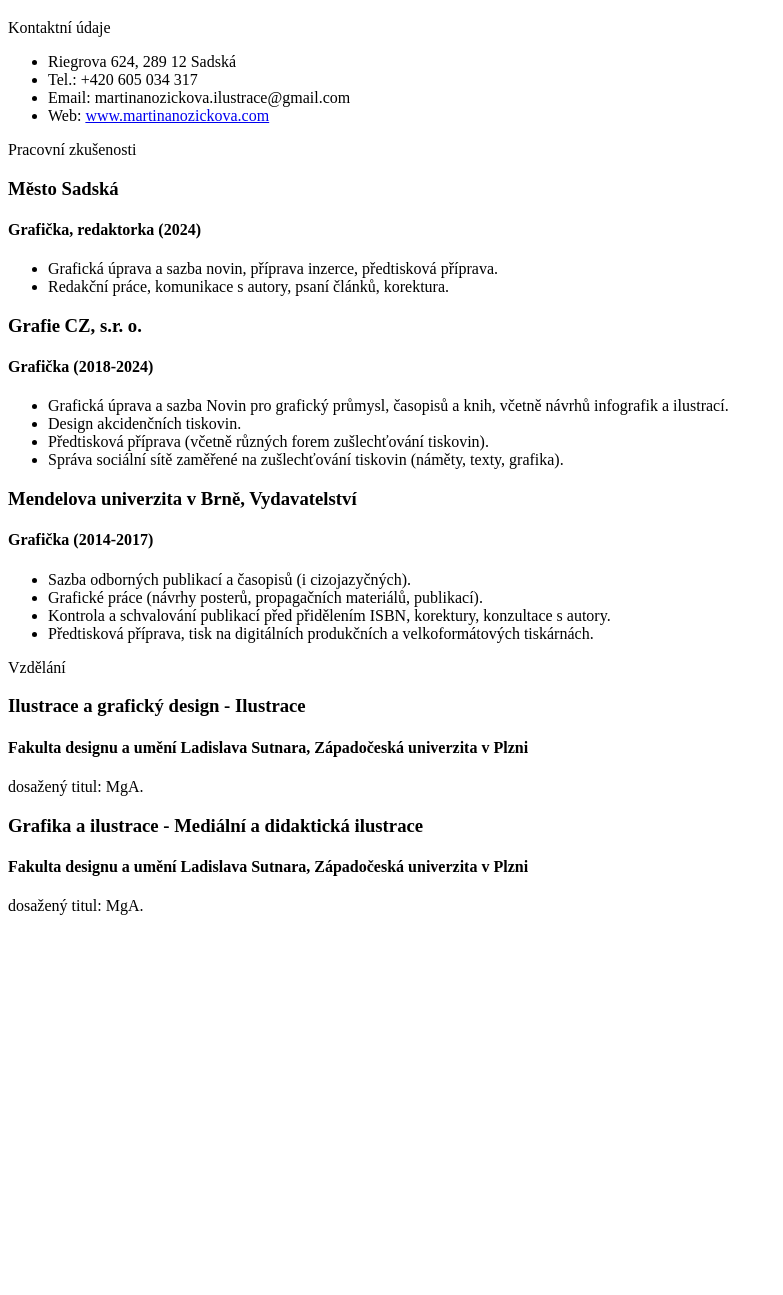
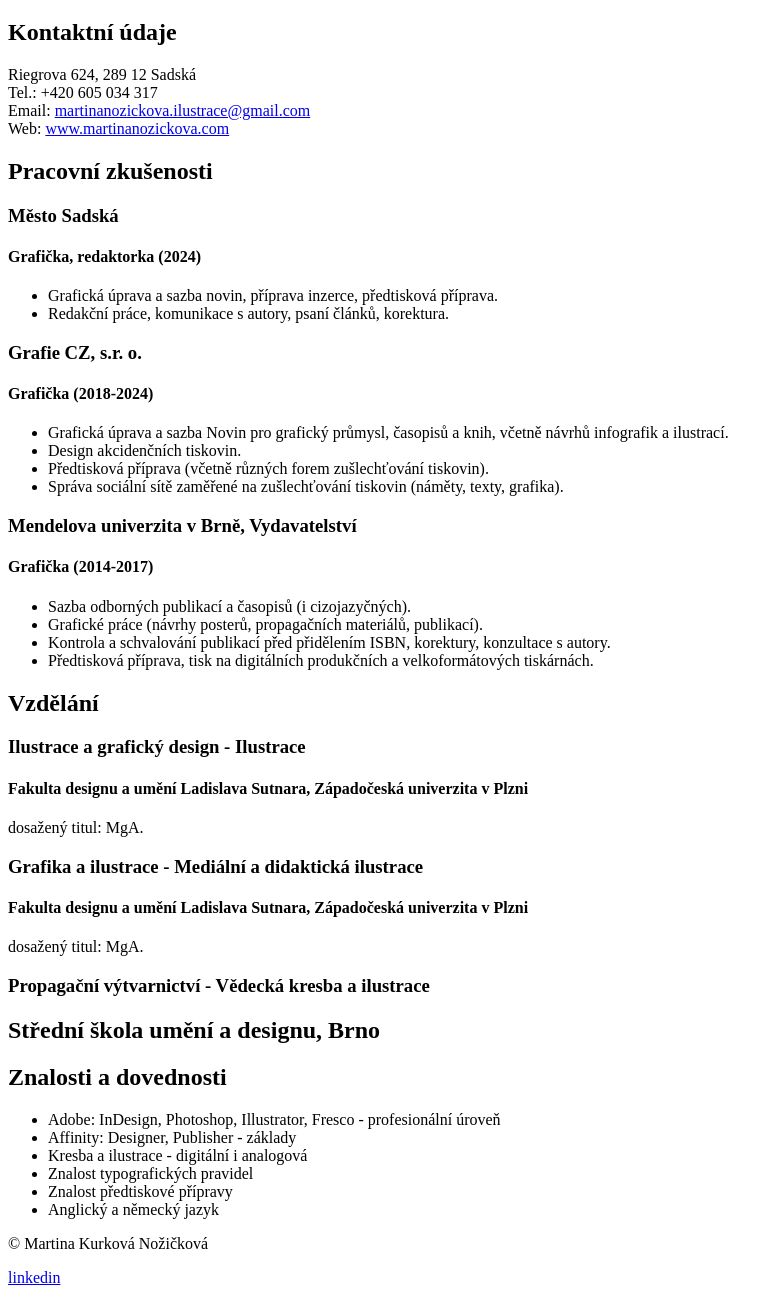
Before and after one commit to MartinaKurkova/UKOL_zivotopis, a plain HTML site: page index.html in a window 1280 px wide. Shown: the part 61-1356 px from the top of the page, without its empty margins (0-783 px from the left). Before the commit the page ends 992 px from the top, so only its background shows below. Drawn offline with Linux system fonts and the light colour scheme.

Commit message:
doplneni_textu

```diff
--- a/index.html
+++ b/index.html
@@ -7,17 +7,22 @@
     <link rel="stylesheet" href="style.css">
 </head>
 <body>
-    <h1>Martina Kurková Nožičková</h1>
+<h1>Martina Kurková Nožičková</h1>
 
-    <section>Kontaktní údaje</section>
-    <ul>
-        <li>Riegrova 624, 289 12 Sadská</li>
-        <li>Tel.: +420 605 034 317</li>
-        <li>Email: <a>martinanozickova.ilustrace@gmail.com</a></li>
-        <li>Web: <a href="https://martinanozickova.com/">www.martinanozickova.com</a></li>
-    </ul>
+<!-- Kontaktní údaje-->
+<section class="kontakt" id="kontakt">
+    <h2>Kontaktní údaje</h2>
+    <p>
+    Riegrova 624, 289 12 Sadská<br>
+    Tel.: +420 605 034 317<br>
+    Email: <a href="mailto:martinanozickova.ilustrace@gmail.com">martinanozickova.ilustrace@gmail.com</a><br>
+    Web: <a href="https://martinanozickova.com/">www.martinanozickova.com</a><br>
+    </p>
+</section>
 
-    <section>Pracovní zkušenosti</section>
+<!--Praxe-->
+<section class="praxe" id="praxe">
+    <h2>Pracovní zkušenosti</h2>
     <h3>Město Sadská</h3>
     <h4>Grafička, redaktorka (2024)</h4>
     <ul>
@@ -42,8 +47,11 @@
         <li>Kontrola a schvalování publikací před přidělením ISBN, korektury, konzultace s autory.</li>
         <li>Předtisková příprava, tisk na digitálních produkčních a velkoformátových tiskárnách.</li>
     </ul>
+</section>
 
-    <section>Vzdělání</section>
+<!--Studium-->
+<section class="studium" id="studium">
+    <h2>Vzdělání</h2>
     <h3>Ilustrace a grafický design - Ilustrace</h3>
     <h4>Fakulta designu a umění Ladislava Sutnara, Západočeská univerzita v Plzni</h4>
     <p>dosažený titul: MgA.</p>
@@ -51,5 +59,31 @@
     <h3>Grafika a ilustrace - Mediální a didaktická ilustrace</h3>
     <h4>Fakulta designu a umění Ladislava Sutnara, Západočeská univerzita v Plzni</h4>
     <p>dosažený titul: MgA.</p>
+
+    <h3>Propagační výtvarnictví - Vědecká kresba a ilustrace</h3>
+    <h2>Střední škola umění a designu, Brno</h2>
+</section>
+
+<!--Skills-->
+<section class="skills" id="skills">
+    <h2>Znalosti a dovednosti</h2>
+    <ul>
+        <li>Adobe: InDesign, Photoshop, Illustrator, Fresco - profesionální úroveň</li>
+        <li>Affinity: Designer, Publisher - základy</li>
+        <li>Kresba a ilustrace - digitální i analogová</li>
+        <li>Znalost typografických pravidel</li>
+        <li>Znalost předtiskové přípravy</li>
+        <li>Anglický a německý jazyk</li>
+    </ul>
+</section>
+
+<!--Patička-->
+<footer class="paticka" id="paticka">
+    <footer>
+            <p>© Martina Kurková Nožičková</p>
+            <a href="https://www.linkedin.com/in/martina-kurkov%C3%A1-no%C5%BEi%C4%8Dkov%C3%A1-01883b96/?originalSubdomain=cz">linkedin</a>
+    </footer>
+</footer>
+
 </body>
 </html>
```
